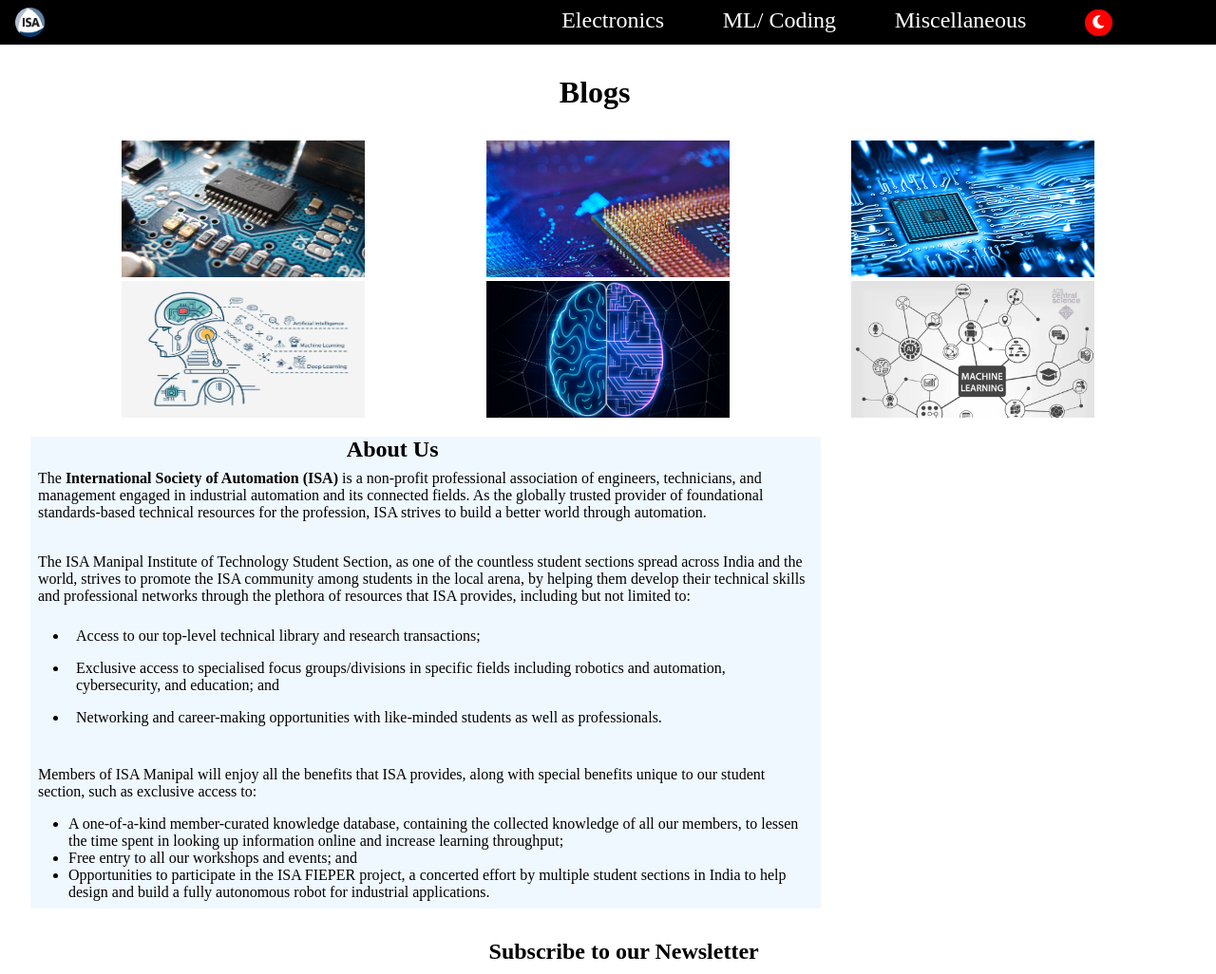
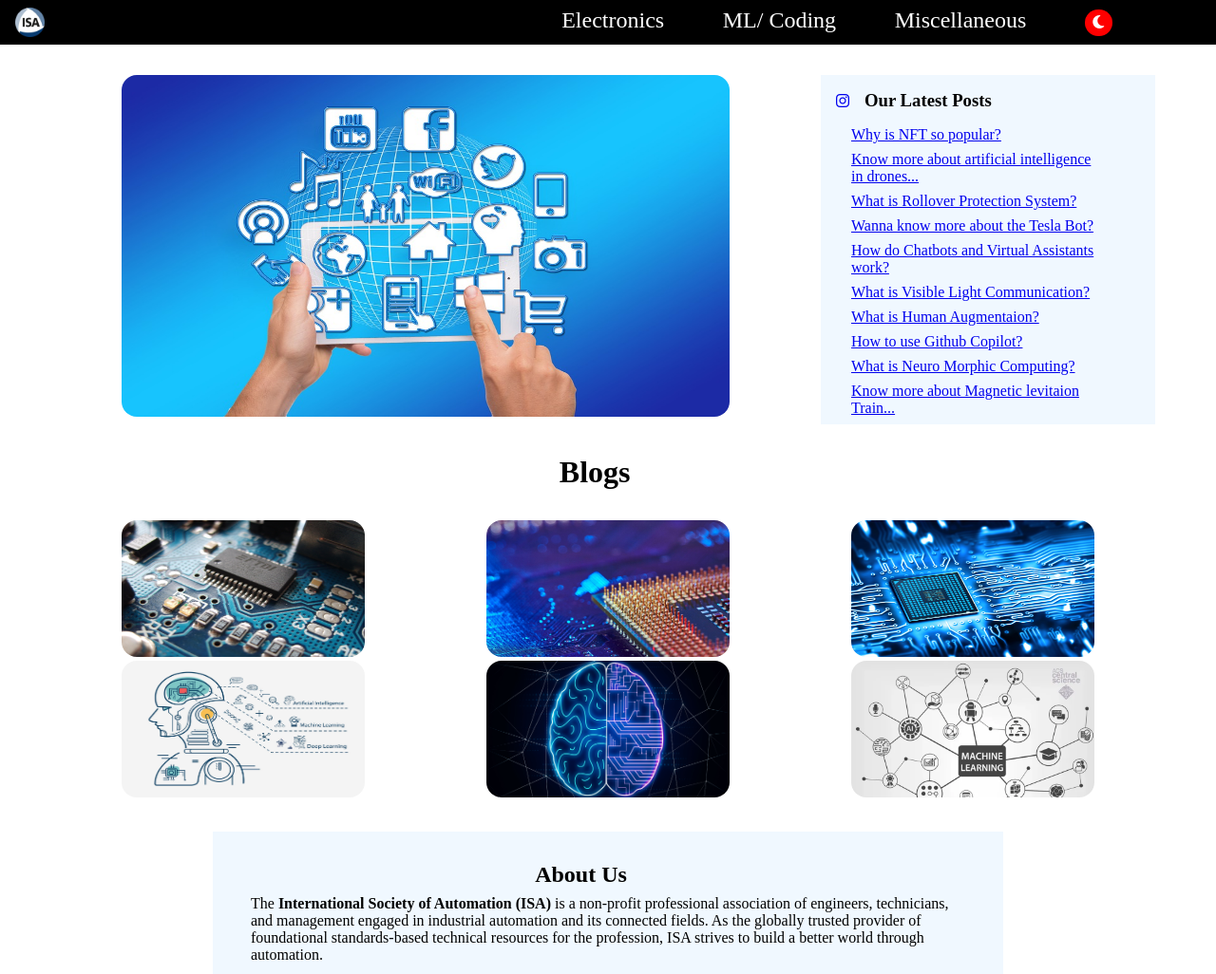
Before and after one commit to shashank23-10/Blog-ISATaskPhase, a plain HTML site: page index.html in a window 1280 px wide. Shown: the top 1026 px of the page at 95% size. Drawn offline with Linux system fonts and the light colour scheme; a script that the page names is missing.

Commit message:
home-page-content-done

```diff
--- a/index.html
+++ b/index.html
@@ -29,6 +29,71 @@
     <main>
       <article>
         <div class="blogs">
+          <div class="top">
+            <div class="latest">
+              <img class="latest-img" src="img/latest.jpg" />
+            </div>
+            <div class="staff-pics">
+              <div class="heading-staff-pics">
+                <a href="https://www.instagram.com/isa_manipal/" target="_blank"
+                  ><i class="fa-brands fa-instagram"></i
+                ></a>
+                <h3>Our Latest Posts</h3>
+              </div>
+              <div class="box">
+                <a
+                  href="https://www.instagram.com/p/CmqwLRVvUIb/"
+                  target="_blank"
+                  ><p>Why is NFT so popular?</p></a
+                >
+                <a
+                  href="https://www.instagram.com/p/CakKR0BPgFv/"
+                  target="_blank"
+                  ><p>Know more about artificial intelligence in drones...</p>
+                </a>
+                <a
+                  href="https://www.instagram.com/p/CUpjK97v6mZ/"
+                  target="_blank"
+                  ><p>What is Rollover Protection System?</p></a
+                >
+                <a
+                  href="https://www.instagram.com/p/CUXcocYPaeK/"
+                  target="_blank"
+                  ><p>Wanna know more about the Tesla Bot?</p></a
+                >
+                <a
+                  href="https://www.instagram.com/p/CTzgo9OPyrt/"
+                  target="_blank"
+                  ><p>How do Chatbots and Virtual Assistants work?</p></a
+                >
+                <a
+                  href="https://www.instagram.com/p/CUFdJoWvvOp/"
+                  target="_blank"
+                  ><p>What is Visible Light Communication?</p></a
+                >
+                <a
+                  href="https://www.instagram.com/p/CTPVUt2vmtY/"
+                  target="_blank"
+                  ><p>What is Human Augmentaion?</p></a
+                >
+                <a
+                  href="https://www.instagram.com/p/CSrMo8fhugO/"
+                  target="_blank"
+                  ><p>How to use Github Copilot?</p></a
+                >
+                <a
+                  href="https://www.instagram.com/p/CR1PlFULmiF/"
+                  target="_blank"
+                  ><p>What is Neuro Morphic Computing?</p></a
+                >
+                <a
+                  href="https://www.instagram.com/p/CQtSOGIrg_z/"
+                  target="_blank"
+                  ><p>Know more about Magnetic levitaion Train...</p></a
+                >
+              </div>
+            </div>
+          </div>
           <h2>Blogs</h2>
           <div class="row1">
             <div class="blog">
--- a/style.css
+++ b/style.css
@@ -37,6 +37,41 @@
   border-radius: 50%;
 }
 
+/* ----------------BEFORE-BLOGS------------------ */
+.latest-img {
+  margin-top: 2rem;
+  width: 40rem;
+  height: 22.5rem;
+  border-radius: 1rem;
+}
+.top {
+  display: flex;
+}
+.staff-pics {
+  background-color: aliceblue;
+  margin-top: 2rem;
+  margin-left: 6rem;
+  padding-right: 4rem;
+  margin-right: 4rem;
+}
+.heading-staff-pics {
+  display: flex;
+}
+.staff-pics i {
+  margin: 1.2rem 0rem 0rem 1rem;
+  font-size: h3;
+}
+.staff-pics h3 {
+  margin: 1rem 0rem 0rem 1rem;
+}
+.box {
+  margin-top: 1rem;
+  margin-left: 2rem;
+}
+.box p {
+  margin-bottom: 0.5rem;
+}
+
 /* -----------------BLOGS------------------ */
 .blogs {
   margin-left: 10%;
@@ -46,9 +81,11 @@
   margin: 2rem 0rem;
   margin-left: 40%;
 }
-.blogs img {
+
+.row1 img {
   width: 16rem;
   height: 9rem;
+  border-radius: 1rem;
 }
 
 .row1,
@@ -81,7 +118,8 @@
 .about {
   background-color: aliceblue;
   width: 65%;
-  margin: 1rem 2rem;
+  margin: 2rem 14rem;
+  padding: 2rem;
 }
 .about h2 {
   margin-left: 40%;
```
Also changed, not shown: img/latest.jpg (added).
